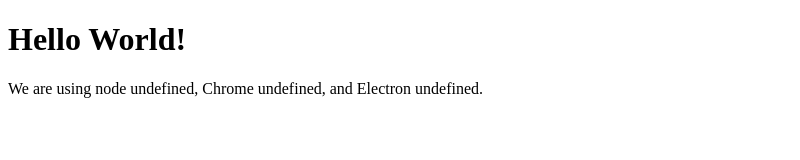
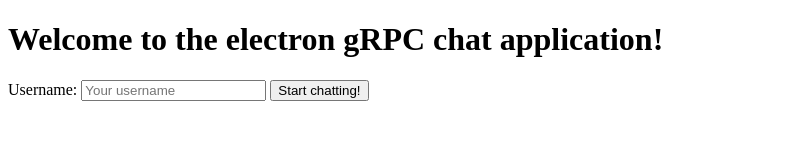
Before and after one commit to melledijkstra/electron-grpc, an Electron app: page index.html in a window 800 px wide. Drawn offline with Linux system fonts and the light colour scheme.

Commit message:
gRPC code

```diff
--- a/index.html
+++ b/index.html
@@ -5,9 +5,10 @@
   <title>Electron Chat with gRPC</title>
 </head>
 <body>
-  <h1>Hello World!</h1>
-  We are using node <script>document.write(process.versions.node)</script>,
-  Chrome <script>document.write(process.versions.chrome)</script>,
-  and Electron <script>document.write(process.versions.electron)</script>.
+  <h1>Welcome to the electron gRPC chat application!</h1>
+  <label for="username">Username:</label>
+  <input id="username" name="username" type="text" placeholder="Your username">
+
+  <button onclick="console.log('this is clicked!');">Start chatting!</button>
 </body>
 </html>
--- a/package.json
+++ b/package.json
@@ -15,7 +15,6 @@
     "electron": "^7.1.7",
     "grpc-tools": "^1.8.0"
   },
-  "postinstall": "npm rebuild --target=7.1.7 --runtime=electron --dist-url=https://atom.io/download/electron",
   "dependencies": {
     "google-protobuf": "^3.11.2",
     "grpc": "^1.24.2"
```
Also changed, not shown: main.js (+16 -0 lines).
